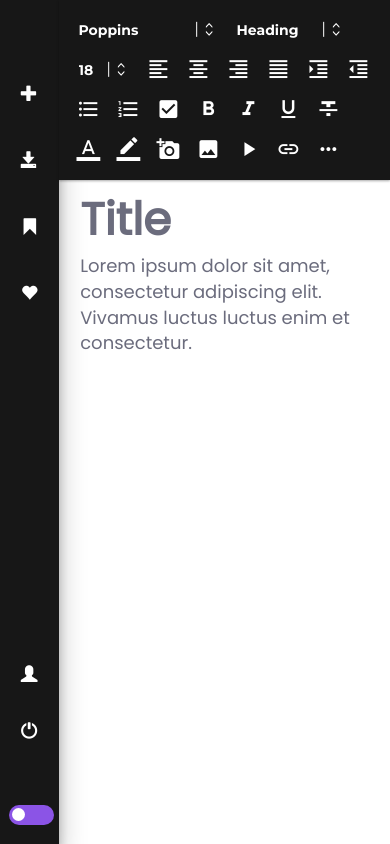
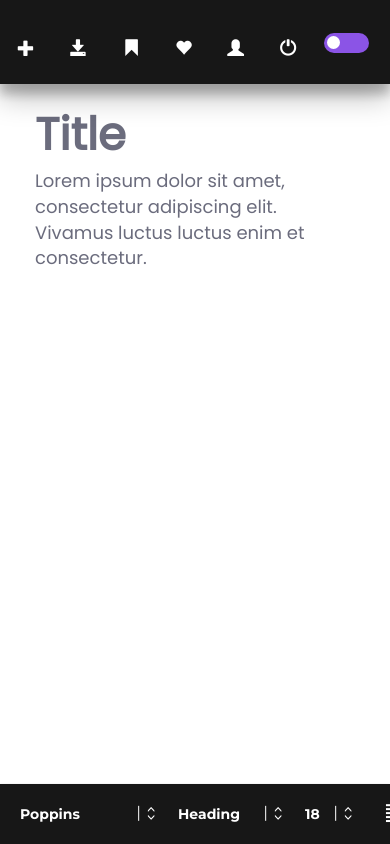
Before and after one commit to GriselSanchez/notenet, a website: page src/public/index.html in a window 390 px wide. Drawn offline with nearby package versions, Linux system fonts and the light colour scheme.

Commit message:
better mobile version

```diff
--- a/src/public/css/style.css
+++ b/src/public/css/style.css
@@ -394,7 +394,6 @@ svg rect {
   top: 15px;
   right: 15px;
 }
-
 #close-drawing {
   display: none;
 }
@@ -799,9 +798,9 @@ iframe {
     padding: 15px;
   }
 
-  .button-wrapper {
+  /*   .button-wrapper {
     display: contents;
-  }
+  } */
 
   #toolbar select {
     margin: 0;
@@ -830,6 +829,68 @@ iframe {
   #journal {
     margin-left: 5%;
     margin-right: 5%;
+  }
+}
+
+@media only screen and (max-width: 950px) {
+  #toolbar {
+    width: -webkit-fill-available;
+    left: 0;
+    bottom: 0;
+    flex-wrap: nowrap;
+    overflow-x: auto;
+    overflow-y: hidden;
+    white-space: nowrap;
+    -webkit-overflow-scrolling: touch;
+    -ms-overflow-style: -ms-autohiding-scrollbar;
+  }
+
+  #toolbar::-webkit-scrollbar {
+    display: none;
+  }
+
+  #text-container {
+    top: 40px;
+  }
+
+  #sidebar {
+    width: 100%;
+    flex-direction: row;
+    padding-top: 0;
+    height: 10%;
+    display: flex;
+    align-items: flex-end;
+    z-index: 3;
+  }
+
+  #sidebar #tools,
+  #sidebar #sign {
+    display: contents;
+    width: auto;
+    position: relative;
+  }
+  #sidebar #sign button,
+  #sidebar #tools button {
+    margin: 2%;
+    padding: 10px;
+  }
+
+  #sidebar #dark-mode {
+    position: static;
+    padding-right: 20px;
+  }
+
+  #text-container {
+    font-family: Poppins, regular;
+    color: var(--font-color);
+    font-size: 18px;
+    left: 25px;
+    top: 70px;
+  }
+
+  .dropdown-content {
+    bottom: 100% !important;
+    top: auto !important;
   }
 }
 
--- a/src/public/js/main.js
+++ b/src/public/js/main.js
@@ -4,26 +4,3 @@ import './buttons.js';
 import './forms.js';
 import './journal.js';
 import './animations.js';
-
-const urlToEmbedGoogleLink = (url) => {
-  var str = url;
-  var matches = str.match(/\/@([\d\.,-]+)z\//)[1];
-  var splits = matches.split(',');
-  var lat = splits[0];
-  var long = splits[1];
-  var zoom = splits[2];
-  return (url =
-    'http://maps.google.com/maps?q=' +
-    lat +
-    ',' +
-    long +
-    '&z=' +
-    zoom +
-    '&output=embed');
-};
-
-console.log(
-  urlToEmbedGoogleLink(
-    'https://www.google.com.ar/maps/place/Plaza+Constituci%C3%B3n/@-34.6742053,-58.4059233,15z/data=!4m5!3m4!1s0x0:0x77c3665bed4aa0a7!8m2!3d-34.6711807!4d-58.4089637'
-  )
-);
```
